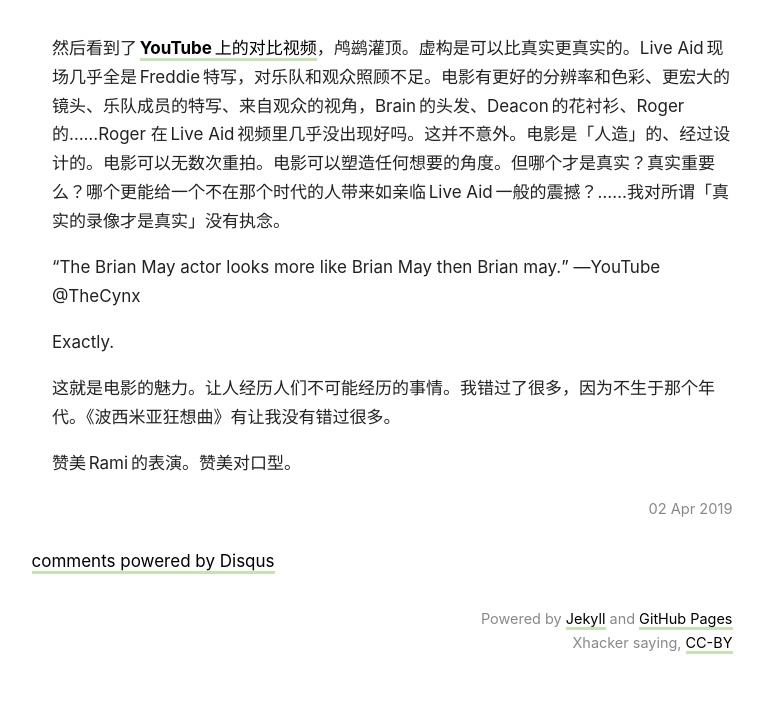
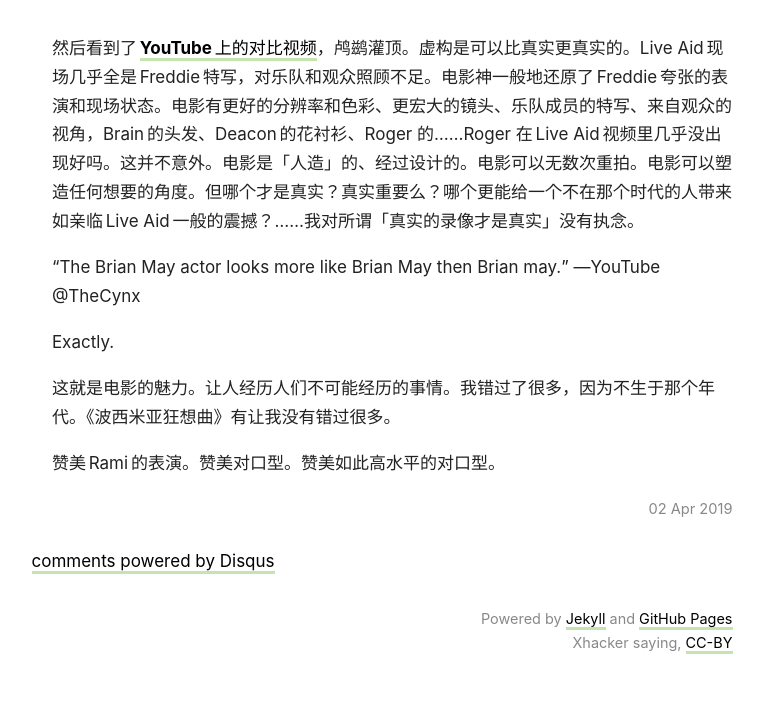
Before and after one commit to xhacker/xhacker.github.io, a Jekyll site: the page built from _posts/2019-04-02-bohemian-rhapsody.md, in a window 1280 px wide. Shown: the part 671-1398 px from the top of the page, without its empty margins (258-1022 px from the left). Built offline with Jekyll 4.4.1, drawn with Linux system fonts in a browser that asks for light colours; nearby versions of some CDN libraries; comment, search, counter and statistics services are not loaded.

Commit message:
Update 2019-04-02-bohemian-rhapsody.md

```diff
--- a/_posts/2019-04-02-bohemian-rhapsody.md
+++ b/_posts/2019-04-02-bohemian-rhapsody.md
@@ -9,7 +9,7 @@
 
 <iframe width="560" height="315" src="https://www.youtube.com/embed/2cH5htm6T4E" frameborder="0" allow="accelerometer; autoplay; encrypted-media; gyroscope; picture-in-picture" allowfullscreen></iframe>
 
-然后看到了 [YouTube 上的对比视频](https://www.youtube.com/watch?v=2cH5htm6T4E)，鸬鹚灌顶。虚构是可以比真实更真实的。Live Aid 现场几乎全是 Freddie 特写，对乐队和观众照顾不足。电影有更好的分辨率和色彩、更宏大的镜头、乐队成员的特写、来自观众的视角，Brain 的头发、Deacon 的花衬衫、Roger 的……Roger 在 Live Aid 视频里几乎没出现好吗。这并不意外。电影是「人造」的、经过设计的。电影可以无数次重拍。电影可以塑造任何想要的角度。但哪个才是真实？真实重要么？哪个更能给一个不在那个时代的人带来如亲临 Live Aid 一般的震撼？……我对所谓「真实的录像才是真实」没有执念。
+然后看到了 [YouTube 上的对比视频](https://www.youtube.com/watch?v=2cH5htm6T4E)，鸬鹚灌顶。虚构是可以比真实更真实的。Live Aid 现场几乎全是 Freddie 特写，对乐队和观众照顾不足。电影神一般地还原了 Freddie 夸张的表演和现场状态。电影有更好的分辨率和色彩、更宏大的镜头、乐队成员的特写、来自观众的视角，Brain 的头发、Deacon 的花衬衫、Roger 的……Roger 在 Live Aid 视频里几乎没出现好吗。这并不意外。电影是「人造」的、经过设计的。电影可以无数次重拍。电影可以塑造任何想要的角度。但哪个才是真实？真实重要么？哪个更能给一个不在那个时代的人带来如亲临 Live Aid 一般的震撼？……我对所谓「真实的录像才是真实」没有执念。
 
 <span class="force-latin-font">“</span>The Brian May actor looks more like Brian May then Brian may﻿.<span class="force-latin-font">” —</span>YouTube @TheCynx
 
@@ -17,4 +17,4 @@
 
 这就是电影的魅力。让人经历人们不可能经历的事情。我错过了很多，因为不生于那个年代。《波西米亚狂想曲》有让我没有错过很多。
 
-赞美 Rami 的表演。赞美对口型。
+赞美 Rami 的表演。赞美对口型。赞美如此高水平的对口型。
```
